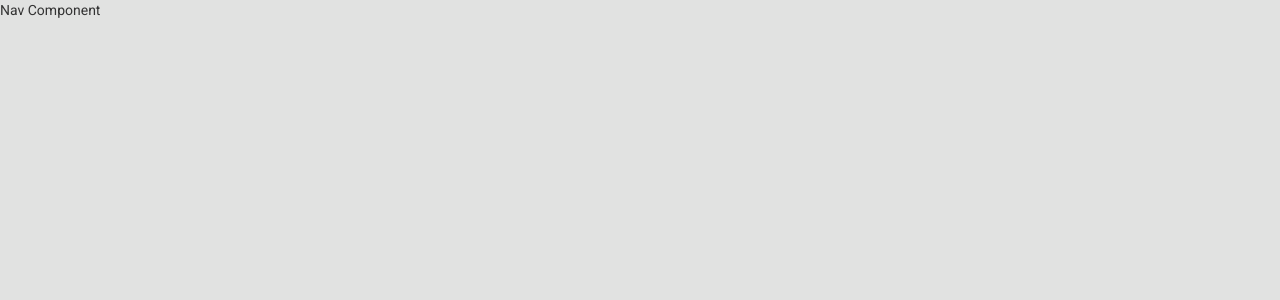
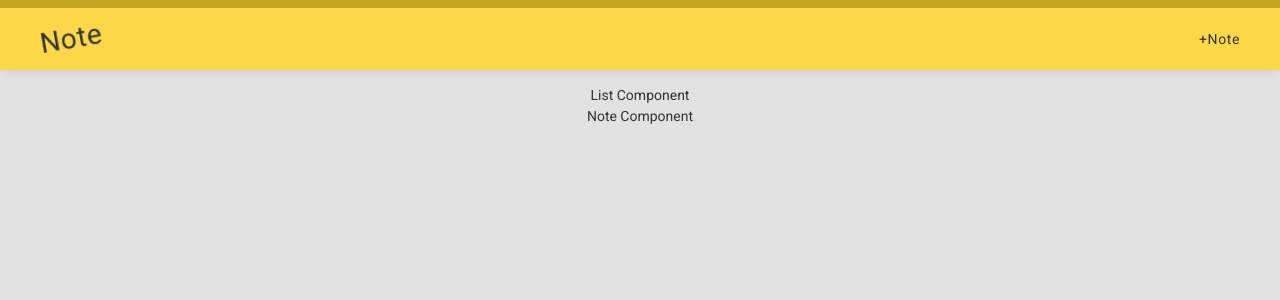
Before and after one commit to rinuannammamathew/note-app, a React (Create React App) app: page / in a window 1280 px wide. Shown: the top 300 px of the page. Built offline with nearby package versions, Linux system fonts and the light colour scheme.

Commit message:
Adding List and Node component

```diff
--- a/src/App.js
+++ b/src/App.js
@@ -1,12 +1,16 @@
 import React, { Component } from 'react';
 import './App.css';
 import Nav from './components/Nav';
+import List from './components/List';
+import Note from './components/Note';
 
 class App extends Component {
 render() {
   return (
     <div className="App">
       <Nav />
+      <List />
+      <Note />
     </div>
   );
 }
--- /dev/null
+++ b/src/components/List.js
@@ -0,0 +1,13 @@
+import React from 'react';
+
+class List extends React.Component{
+  render(){
+    return(
+      <div className = "list-container">
+        List Component
+      </div>
+    )
+  }
+}
+
+export default List;
--- a/src/components/Nav.js
+++ b/src/components/Nav.js
@@ -3,11 +3,16 @@
 class Nav extends React.Component {
  render() {
    return (
-     <div>
-       Nav Component
-     </div>
-   );
- }
+      <div className="nav-container">
+        <div className = "nav-logo">
+          Note
+        </div>
+        <div calssName = "nav-button">
+          +Note
+        </div>
+      </div>
+    );
+  }
 }
 
 export default Nav;
--- /dev/null
+++ b/src/components/Note.js
@@ -0,0 +1,15 @@
+import React from 'react';
+
+class Note extends React.Component {
+
+  render(){
+    return(
+      <div className = "note-container">
+        Note Component
+      </div>
+    );
+  }
+
+}
+
+export default Note;
```
